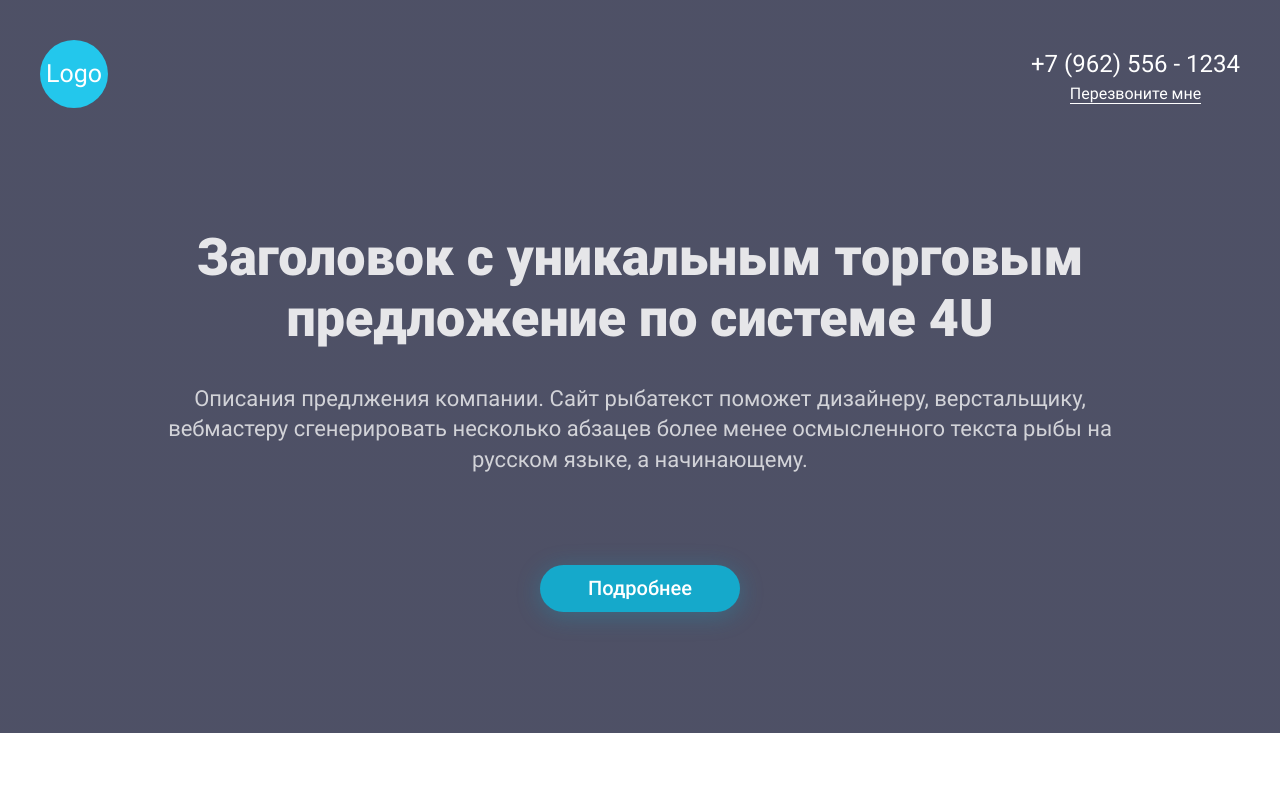
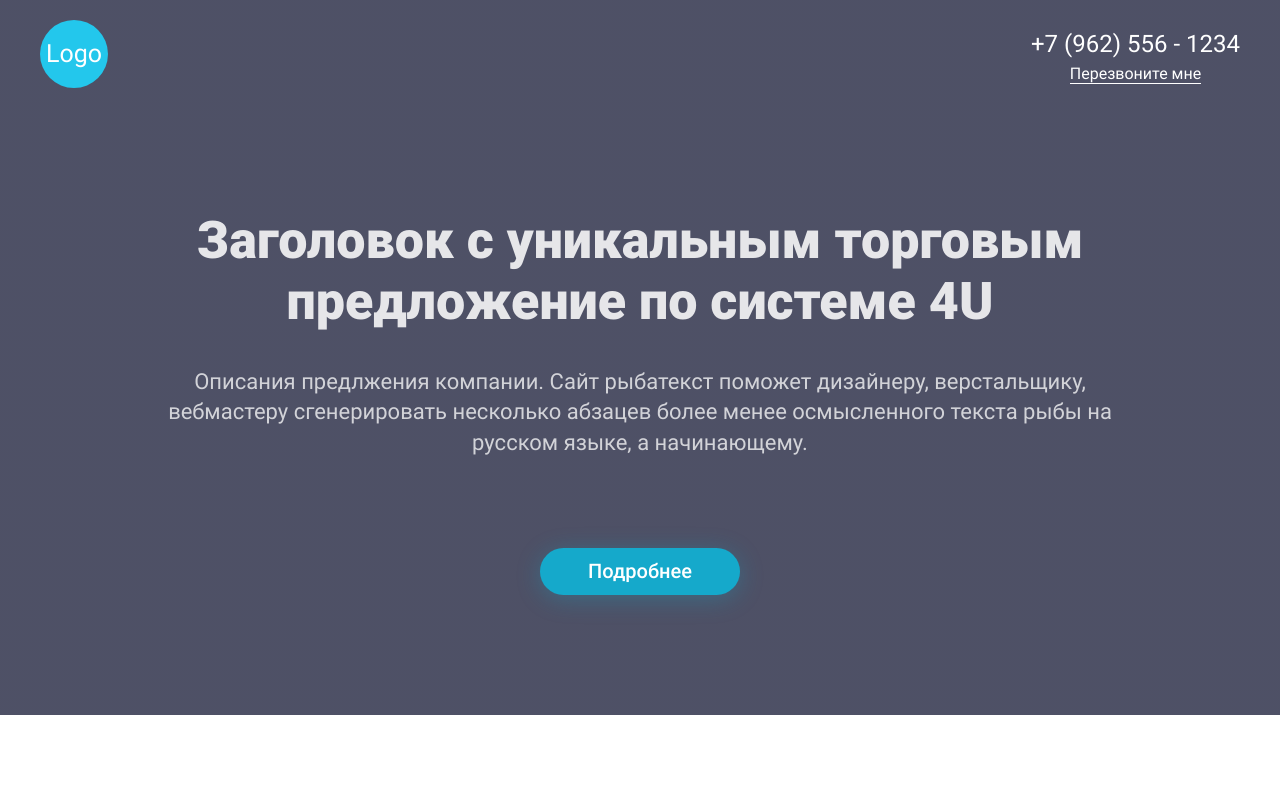
Before and after one commit to Victor-0811/Adaptive, a plain HTML site: page index.html in a window 1280 px wide. Shown: the top 787 px of the page. Drawn offline with Linux system fonts and the light colour scheme.

Commit message:
module 3 topic 6

```diff
--- a/css/blocks/banner.css
+++ b/css/blocks/banner.css
@@ -8,13 +8,13 @@
   background-size: cover;
   background-position: center;
   background-repeat: no-repeat;
-  padding: clamp(0.938rem, 0.369rem + 2.84vw, 2.5rem) 0 clamp(4.063rem, 2.79rem + 6.36vw, 7.563rem) 0;
+  position: relative;
+  padding: clamp(6.875rem, 4.58rem + 11.48vw, 13.188rem) 0 clamp(4.063rem, 2.813rem + 6.25vw, 7.5rem) 0;
 }
 
 .banner__content {
   max-width: clamp(18.125rem, 2.216rem + 79.55vw, 61.875rem);
   margin: 0 auto;
-  padding: clamp(4.063rem, 2.813rem + 6.25vw, 7.5rem) 0 0 0;
 }
 
 .banner__heading {
--- a/css/blocks/form.css
+++ b/css/blocks/form.css
@@ -9,7 +9,7 @@
 }
 
 .form__inputs {
-  margin: 0 0 50px 0;
+  margin: 0 0 48px 0;
 }
 
 .form__input {
--- /dev/null
+++ b/css/blocks/header.css
@@ -0,0 +1,9 @@
+
+.header {
+  position: absolute;
+  top: 20px;
+  left: 0;
+  right: 0;
+  width: 100%;
+  z-index: 9;
+}
--- a/css/blocks/inner.css
+++ b/css/blocks/inner.css
@@ -30,11 +30,13 @@
 .inner__copy {
   font-size: clamp(0.5rem, 0.409rem + 0.45vw, 0.75rem);
   line-height: 1.4;
+  padding: 5px 0 0 0;
 }
 
 .inner__author {
   font-size: clamp(0.5rem, 0.409rem + 0.45vw, 0.75rem);
   line-height: 1.4;
+  padding: 5px 0 0 0;
 }
 
 .inner__phone {
--- a/css/style.css
+++ b/css/style.css
@@ -12,3 +12,4 @@
 @import "blocks/questions.css";
 @import "blocks/form.css";
 @import "blocks/footer.css";
+@import "blocks/header.css";
--- a/index.html
+++ b/index.html
@@ -10,18 +10,22 @@
 </head>
 <body>
   <div class="wrapper">
+    <header class="header">
+      <div class="header__container">
+        <div class="inner">
+          <a class="inner__logo" href="">Logo</a>
+
+          <a class="inner__phone" href="tel:+79625561234">
+            <span class="inner__number">+7 (962) 556 - 1234</span>
+            <span class="inner__callback">Перезвоните мне</span>
+          </a>
+        </div>
+      </div>
+    </header>
+
     <main class="main">
       <section class="banner">
         <div class="banner__container">
-          <header class="inner">
-            <a class="inner__logo" href="">Logo</a>
-
-            <a class="inner__phone" href="tel:+79625561234">
-              <span class="inner__number">+7 (962) 556 - 1234</span>
-              <span class="inner__callback">Перезвоните мне</span>
-            </a>
-          </header>
-
           <div class="banner__content">
             <div class="banner__heading">
               <h1 class="banner__title">Заголовок c уникальным торговым предложение по системе 4U</h1>
```
